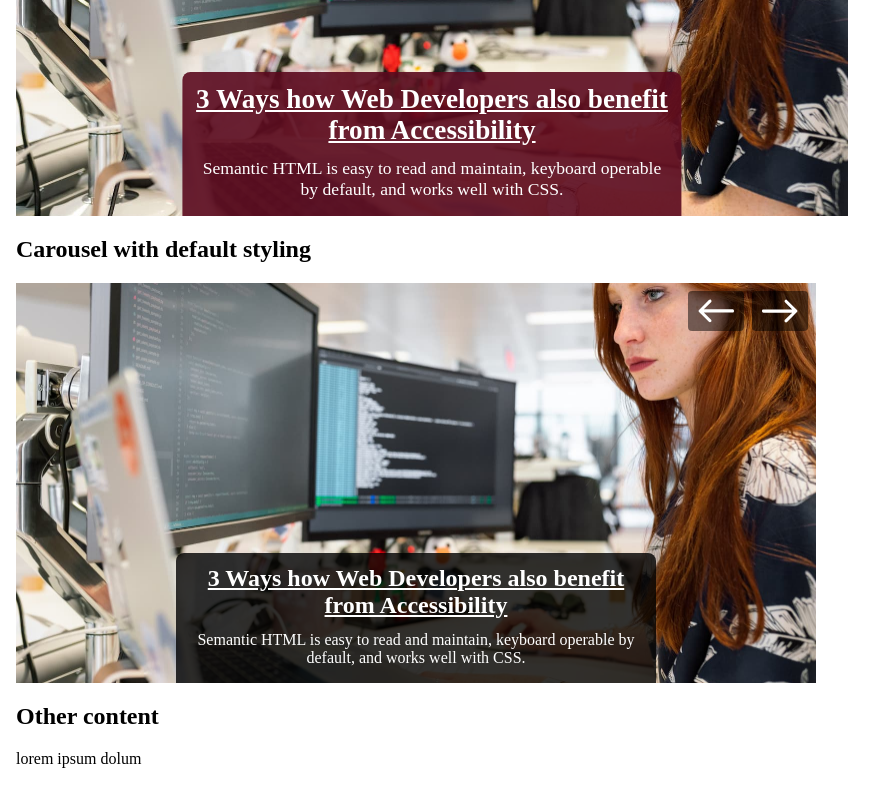
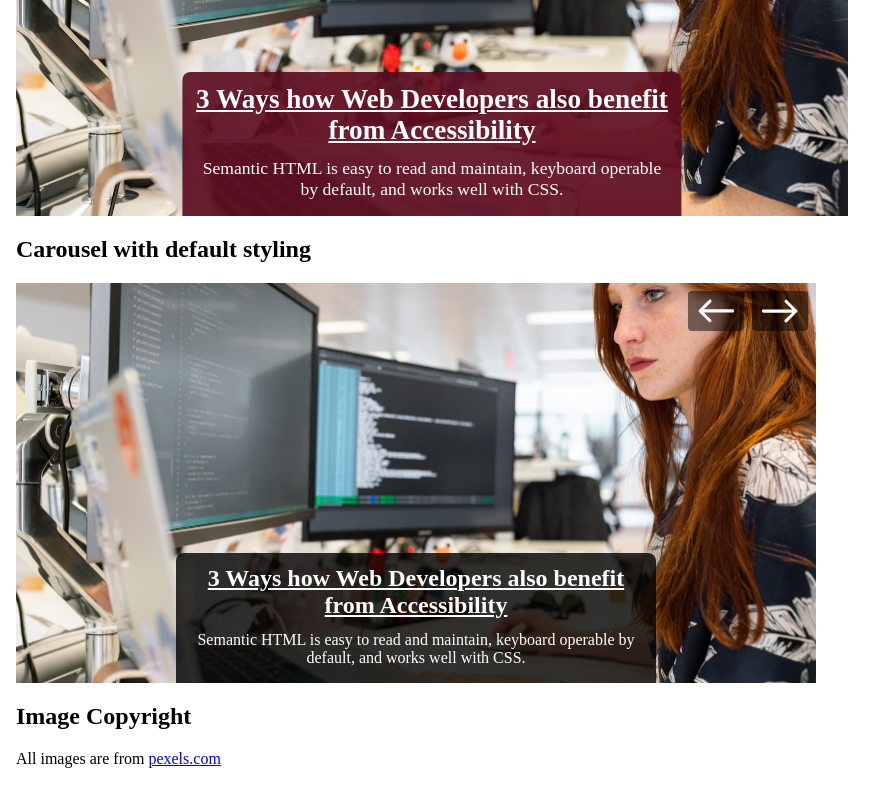
Before and after one commit to alexlehner86/accessible-news-carousel, an Angular app: page / in a window 1280 px wide. Shown: the part 360-1160 px from the top of the page, without its empty margins (0-895 px from the left). Built offline with nearby package versions, Linux system fonts and the light colour scheme.

Commit message:
release version 1

```diff
--- a/package.json
+++ b/package.json
@@ -1,10 +1,12 @@
 {
   "name": "accessible-news-carousel",
-  "version": "0.0.0",
+  "version": "1.0.0",
   "scripts": {
     "ng": "ng",
     "start": "ng serve",
     "build": "ng build",
+    "build:gh-pages": "ng build --base-href /accessible-news-carousel/",
+    "deploy": "angular-cli-ghpages --dir=dist/accessible-news-carousel",
     "watch": "ng build --watch --configuration development",
     "test": "ng test",
     "lint": "ng lint"
@@ -37,6 +39,7 @@
     "@types/jasmine": "~4.3.0",
     "@typescript-eslint/eslint-plugin": "5.44.0",
     "@typescript-eslint/parser": "5.44.0",
+    "angular-cli-ghpages": "^1.0.5",
     "eslint": "^8.28.0",
     "jasmine-core": "~4.5.0",
     "karma": "~6.4.0",
--- a/src/app/app.component.html
+++ b/src/app/app.component.html
@@ -10,5 +10,13 @@
     [newsItems]="newsItems"
     [slideHeadingLevel]="headingLevel.Level3"
 ></app-news-carousel>
-<h2>Other content</h2>
-<p>lorem ipsum dolum</p>
+<h2>Image Copyright</h2>
+<p>
+    All images are from
+    <a
+        href="https://www.pexels.com/de-de/"
+        target="_blank"
+    >
+        pexels.com
+    </a>
+</p>
--- a/src/app/app.component.ts
+++ b/src/app/app.component.ts
@@ -19,25 +19,25 @@ export class CarouselDemoAppComponent {
         {
             heading: '3 Ways how Web Developers also benefit from Accessibility',
             textSnippet: 'Semantic HTML is easy to read and maintain, keyboard operable by default, and works well with CSS.',
-            imageUrl: '/assets/social_sharing_web_dev_workplace.jpg',
+            imageUrl: 'assets/social_sharing_web_dev_workplace.jpg',
             link: 'https://www.oidaisdes.org/3-ways-web-devs-benefit-accessibility.en',
         },
         {
             heading: 'A Conversation with ChatGPT about Web Accessibility and Widespread Myths',
             textSnippet: 'The artificial intelligence impresses with thoughtful and well composed answers. But it\'s not perfect.',
-            imageUrl: '/assets/social_sharing_robot_and_human.jpg',
+            imageUrl: 'assets/social_sharing_robot_and_human.jpg',
             link: 'https://www.oidaisdes.org/chatgpt-accessibility-myths.en',
         },
         {
             heading: 'Common ARIA mistakes and how to avoid them',
             textSnippet: 'ARIA roles and attributes can make your website more accessible, if you know what you\'re doing.',
-            imageUrl: '/assets/social_sharing_confused_couple.jpg',
+            imageUrl: 'assets/social_sharing_confused_couple.jpg',
             link: 'https://www.oidaisdes.org/common-aria-mistakes.en',
         },
         {
             heading: 'CSS tweaks for better visibility in Forced Colors Mode',
             textSnippet: 'Find out how forced colors mode works for websites and how to improve the user experience.',
-            imageUrl: '/assets/social_sharing_color_palette.jpg',
+            imageUrl: 'assets/social_sharing_color_palette.jpg',
             link: 'https://www.oidaisdes.org/forced-colors-mode.en',
         }
     ];
```
Also changed, not shown: 2 other files (tests, documents, lock files or other folders).
